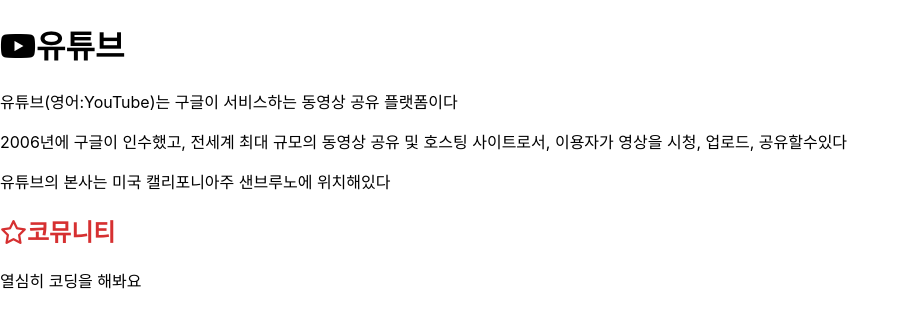
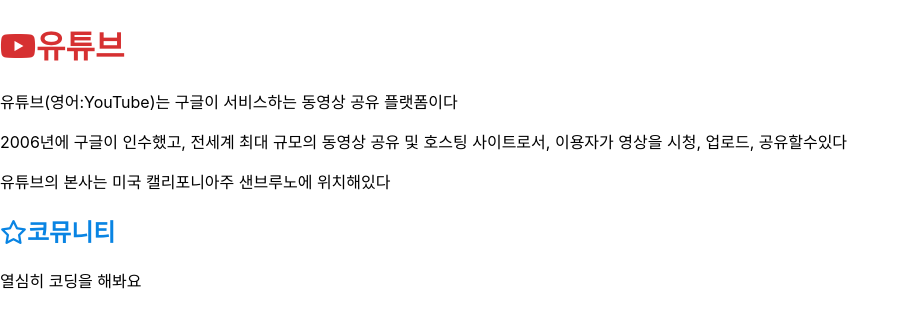
Before and after one commit to DevelopJKong/co-munnity-react, a React (Create React App) app: page / in a window 1280 px wide. Shown: the top 328 px of the page, without its empty margins (0-910 px from the left). Built offline with nearby package versions, Linux system fonts and the light colour scheme.

Commit message:
3일차 완료

```diff
--- a/src/App.module.css
+++ b/src/App.module.css
@@ -3,7 +3,7 @@
   --mainColor-blue : #0984e3;
 }
 
-.title {
+.colorRed {
   color:var(--mainColor-red);
 }
 
--- a/src/Youtube.js
+++ b/src/Youtube.js
@@ -1,18 +1,13 @@
 //src/Hello.js
-
+import styles from "./App.module.css";
 function Youtube() {
     return <div>
-                <h1 className="color--red"><i class="fab fa-youtube"></i>유튜브</h1>
+                <h1 className={styles.colorRed}><i class="fab fa-youtube"></i>유튜브</h1>
                 <p>유튜브(영어:YouTube)는 구글이 서비스하는 동영상 공유 플랫폼이다</p>
                 <p>2006년에 구글이 인수했고, 전세계 최대 규모의 동영상 공유 및 호스팅 사이트로서, 이용자가 영상을 시청, 업로드, 공유할수있다</p>
                 <p>유튜브의 본사는 미국 캘리포니아주 샌브루노에 위치해있다</p>
            </div>;
 }
 
-function YoutubeContent() {
-    return <div>
-        <div>hello</div>
-    </div>
-}
 
 export default Youtube;
--- a/src/YoutubeContent.js
+++ b/src/YoutubeContent.js
@@ -3,7 +3,7 @@
 function YoutubeContent() {
   return (
     <div>
-      <h2 className={styles.title}>
+      <h2 className={styles.colorBlue}>
         <i class="far fa-star"></i>코뮤니티
       </h2>
       <p>열심히 코딩을 해봐요</p>
```
